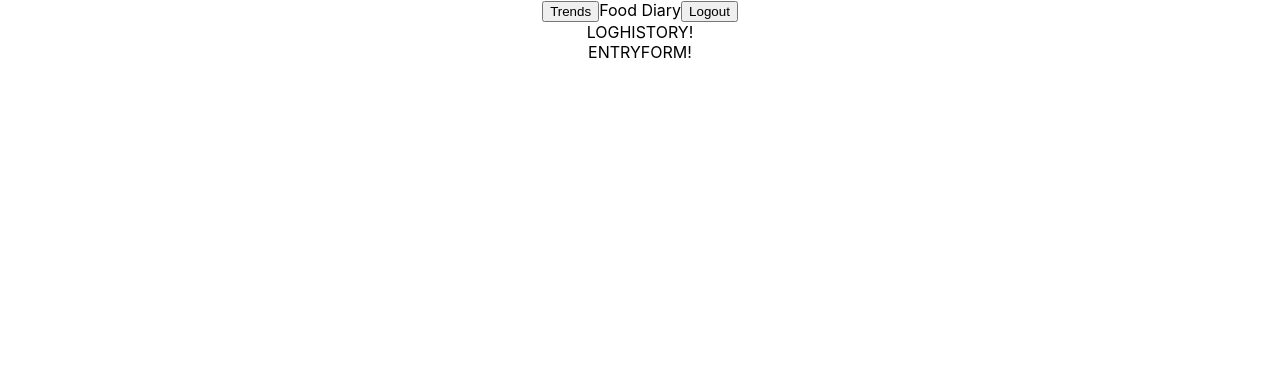
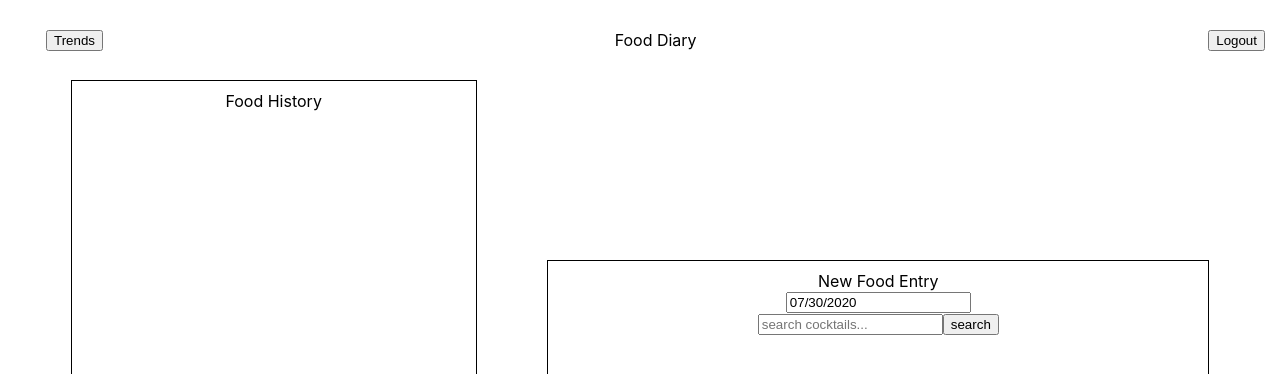
Before and after one commit to st0nebreaker/food-diary, a React (Create React App) app: page / in a window 1280 px wide. Shown: the top 374 px of the page. Built offline with nearby package versions, Linux system fonts and the light colour scheme.

Commit message:
date picker for entry form

```diff
--- a/package.json
+++ b/package.json
@@ -6,8 +6,10 @@
     "@testing-library/jest-dom": "^4.2.4",
     "@testing-library/react": "^9.5.0",
     "@testing-library/user-event": "^7.2.1",
+    "lodash.debounce": "^4.0.8",
     "node-sass": "^4.14.1",
     "react": "^16.13.1",
+    "react-datepicker": "^3.1.3",
     "react-dom": "^16.13.1",
     "react-router-dom": "^5.2.0",
     "react-scripts": "3.4.1"
--- a/src/App/App.css
+++ b/src/App/App.css
@@ -24,15 +24,8 @@
   color: white;
 }
 
-.App-link {
-  color: #61dafb;
+.layout-body {
+	display: flex;
+	align-items: center;
+	justify-content: space-evenly;
 }
-
-@keyframes App-logo-spin {
-  from {
-    transform: rotate(0deg);
-  }
-  to {
-    transform: rotate(360deg);
-  }
-}
--- a/src/App/App.js
+++ b/src/App/App.js
@@ -18,6 +18,7 @@ class App extends Component {
 		return (
 			<div className='App'>
 				<Header />
+				<section className='layout-body'>
 					<LogHistory />
 					<EntryForm />
 					<Route
@@ -28,6 +29,7 @@ class App extends Component {
 					/>
 					{/* Route to LogHistoryDetails */}
 					{/* Route to FoodDetails */}
+				</section>
 			</div>
 		);
 	}
--- a/src/EntryForm/EntryForm.js
+++ b/src/EntryForm/EntryForm.js
@@ -1,13 +1,49 @@
-import React from "react";
+import React, { Component } from "react";
+import DatePicker from "react-datepicker";
 import { Link } from "react-router-dom";
 import "./EntryForm.scss";
+import "react-datepicker/dist/react-datepicker.css";
 
-const EntryForm = () => {
-	return (
-		<>
-			<section>ENTRYFORM!</section>
-		</>
-	)
+
+class EntryForm extends Component {
+	constructor() {
+		super();
+		this.state = {
+			date: new Date()
+		}
+	}
+
+	handleChange = date => {
+    this.setState({
+			date: date,
+			searchInput: 'food search...'
+    });
+  };
+
+	render() {
+		return (
+			<form className='entry-form'>
+				<section>New Food Entry</section>
+				<DatePicker
+					selected={this.state.date}
+					// onSelect={this.handleSelect} //when day is clicked
+					onChange={this.handleChange} //only when value has changed
+				/>
+				<div><input
+					type="text"
+					name="search"
+					placeholder="search cocktails..."
+					className="header-search"
+					value={this.state.searchInput}
+					// onChange={(e) => setSearchInput(e.target.value)}
+					aria-label="search"
+				/>
+				<button className='search-btn'>
+					search
+				</button></div>
+			</form>
+		)
+	}
 }
 
 export default EntryForm;
--- a/src/EntryForm/EntryForm.scss
+++ b/src/EntryForm/EntryForm.scss
@@ -0,0 +1,8 @@
+.entry-form {
+	border: 1px solid black;
+	width: 50vw;
+	height: 40vh;
+	padding: 10px;
+	display: flex;
+	flex-direction: column;
+}
--- a/src/Header/Header.js
+++ b/src/Header/Header.js
@@ -4,11 +4,11 @@ import "./Header.scss";
 
 const Header = () => {
 	return (
-		<>
-			<Link to='/trends'><button>Trends</button></Link>
-			Food Diary
-			<button>Logout</button>
-		</>
+		<section className='header'>
+			<Link to='/trends'><button className='trend-btn'>Trends</button></Link>
+			<div className='title'>Food Diary</div>
+			<button className='logout-btn'>Logout</button>
+		</section>
 	)
 }
 
--- a/src/Header/Header.scss
+++ b/src/Header/Header.scss
@@ -0,0 +1,14 @@
+.header {
+	display: flex;
+	justify-content: space-between;
+	align-items: center;
+	height: 10vh;
+}
+
+.trend-btn {
+	margin-left: 46px;
+}
+
+.logout-btn {
+	margin-right: 15px;
+}
--- a/src/LogHistory/LogHistory.js
+++ b/src/LogHistory/LogHistory.js
@@ -4,9 +4,9 @@ import "./LogHistory.scss";
 
 const LogHistory = () => {
 	return (
-		<>
-			<section>LOGHISTORY!</section>
-		</>
+		<section className='log-history-wrapper'>
+			Food History
+		</section>
 	)
 }
 
--- a/src/LogHistory/LogHistory.scss
+++ b/src/LogHistory/LogHistory.scss
@@ -0,0 +1,6 @@
+.log-history-wrapper {
+	width: 30vw;
+	height: 85vh;
+	border: 1px solid black;
+	padding: 10px;
+}
```
Also changed, not shown: 1 other file (tests, documents, lock files or other folders). Lines whose indentation alone changed are shown as unchanged.
